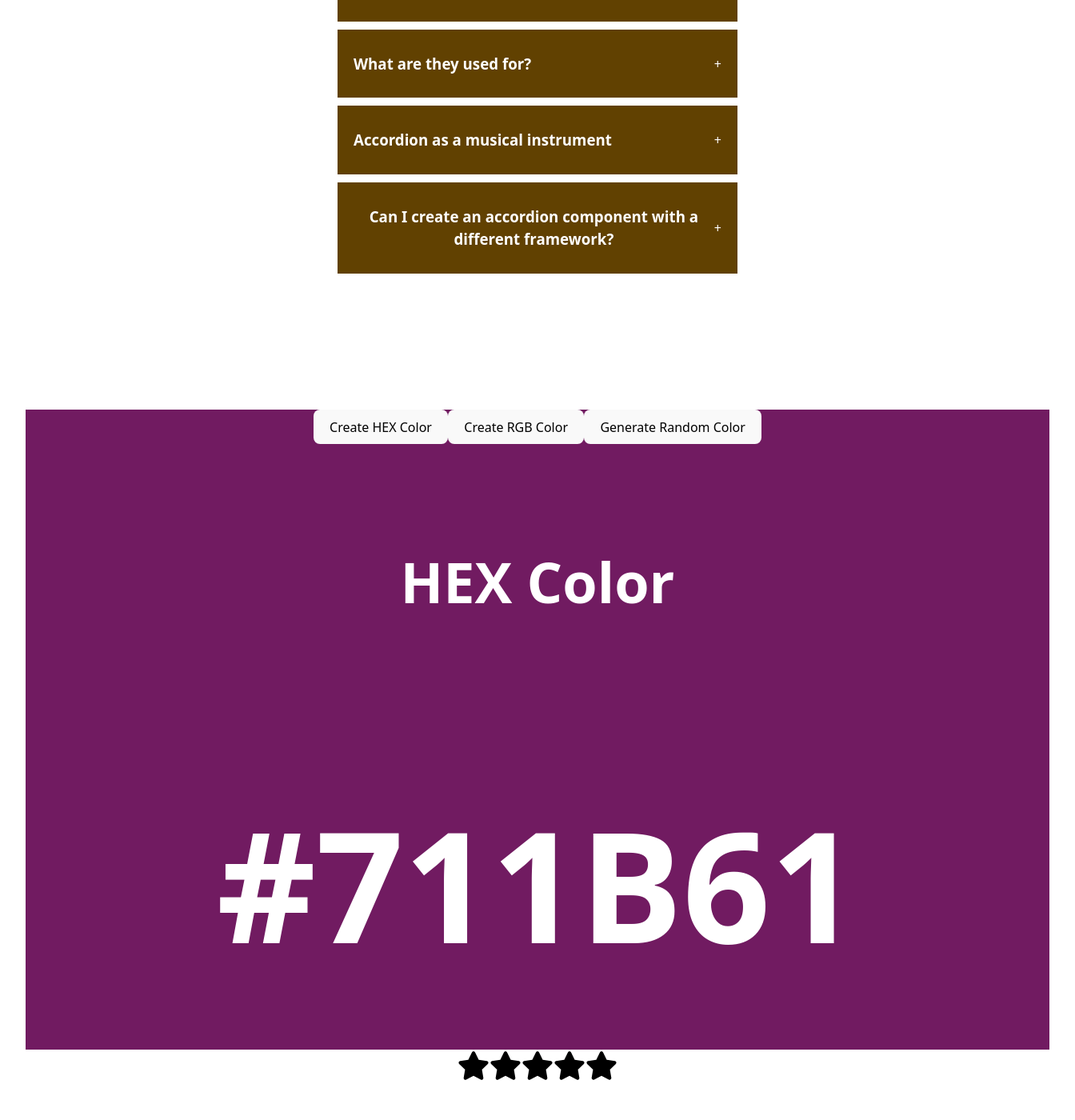
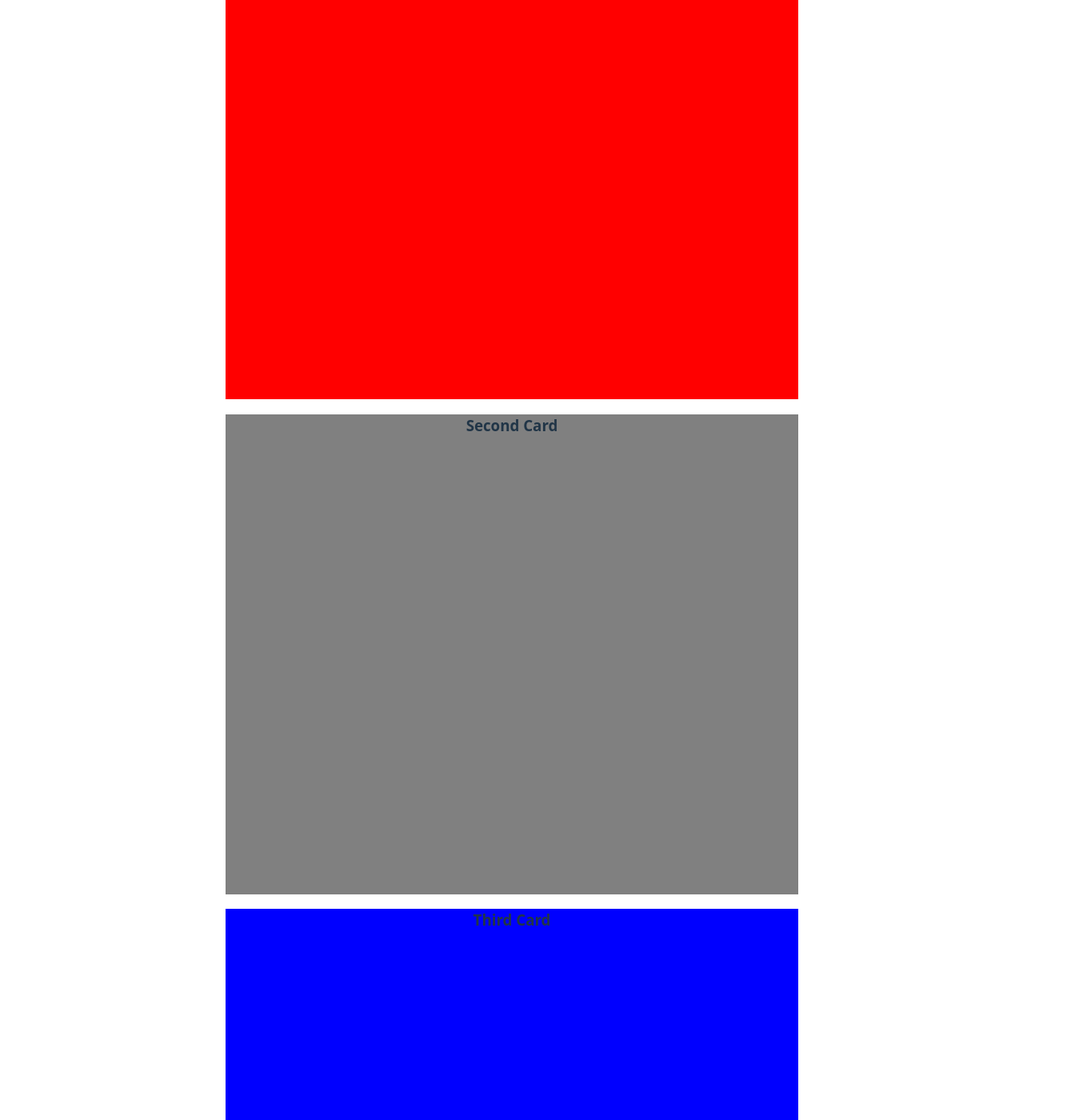
Before and after one commit to codingwithriha/React-Interview-Projects, a React (Vite) app: page / in a window 1280 px wide. Shown: the part 320-1720 px from the top of the page at 80% size, 1344 px wide, since content can reach past the window. Built offline with nearby package versions, Linux system fonts and the light colour scheme.

Commit message:
fix: App.jsx

```diff
--- a/src/App.jsx
+++ b/src/App.jsx
@@ -1,18 +1,96 @@
-
-import './App.css'
-import Accordian from './components/accordian'
-import RandomColor from './components/random-color'
-import StarRating from './components/star-rating'
+import "./App.css";
+import Accordian from "./components/accordian";
+import ModalTest from "./components/custom-modal-popup/modal-test";
+import TabTest from "./components/custom-tabs/tab-test";
+import FeatureFlags from "./components/feature-flag";
+import FeatureFlagGlobalState from "./components/feature-flag/context";
+import GithubProfileFinder from "./components/github-profile-finder";
+import ImageSlider from "./components/image-slider";
+import LightDarkMode from "./components/light-dark-mode";
+import LoadMoreData from "./components/load-more-data";
+import QRCodeGenerator from "./components/qr-code-generator";
+import RandomColor from "./components/random-color";
+import ScrollIndicator from "./components/scroll-indicator";
+import ScrollToTopAndBottom from "./components/scroll-to-top-and-bottom";
+import ScrollToSection from "./components/scroll-to-top-and-bottom/scroll-to-section";
+import SearchAutocomplete from "./components/search-autocomplete-with-api";
+import StarRating from "./components/star-rating";
+import TicTacToe from "./components/tic-tact-toe";
+import TreeView from "./components/tree-view";
+import menus from "./components/tree-view/data";
+import UseFetchHookTest from "./components/use-fetch/test";
+import UseOnclickOutsideTest from "./components/use-outside-click/test";
+import UseWindowResizeTest from "./components/use-window-resize/test";
 
 function App() {
-
   return (
     <div className="App">
-      <Accordian />
-      <RandomColor />
-      <StarRating />
+      {/* Accordian component */}
+      {/* <Accordian/> */}
+      {/* Random color component */}
+      {/* <RandomColor/> */}
+
+      {/* Star rating component */}
+      {/* <StarRating noOfStars={10}/> */}
+
+      {/* Image slider component */}
+      {/* <ImageSlider
+        url={"https://picsum.photos/v2/list"}
+        page={"1"}
+        limit={"10"}
+      /> */}
+
+      {/* Load more products component */}
+      {/* <LoadMoreData/> */}
+
+      {/* Tree view component/menu UI component / recursive navigation menu */}
+      {/* <TreeView menus={menus} /> */}
+
+      {/* QR code generator */}
+      {/* <QRCodeGenerator/> */}
+
+      {/* light and dark theme switch */}
+      {/* <LightDarkMode/> */}
+
+      {/* Scroll indicator component */}
+      {/* <ScrollIndicator url={"https://dummyjson.com/products?limit=100"} /> */}
+
+      {/* Custom tabs component */}
+      {/* <TabTest /> */}
+
+      {/* Custom Modal Component */}
+      {/* <ModalTest/> */}
+
+      {/* Github profile finder */}
+      {/* <GithubProfileFinder/> */}
+
+      {/* Search Autocomplete */}
+      {/* <SearchAutocomplete/> */}
+
+      {/* Tic tac toe */}
+      {/* <TicTacToe/> */}
+
+      {/* Feature Flag IMplementation */}
+      {/* <FeatureFlagGlobalState>
+        <FeatureFlags />
+      </FeatureFlagGlobalState> */}
+
+      {/* useFetch - Custom Hook Test*/}
+      {/* <UseFetchHookTest/> */}
+
+      {/* Use Onclick Outside Hook Test */}
+      {/* <UseOnclickOutsideTest/> */}
+
+      {/* Use Window Resize Hook Test */}
+      {/* <UseWindowResizeTest/> */}
+
+      {/* Scroll to Top and Bottom */}
+      {/* <ScrollToTopAndBottom/> */}
+
+      {/* Scroll to a Particular Section */}
+      <ScrollToSection />
     </div>
-  )
+  );
 }
 
-export default App
+export default App;
```
